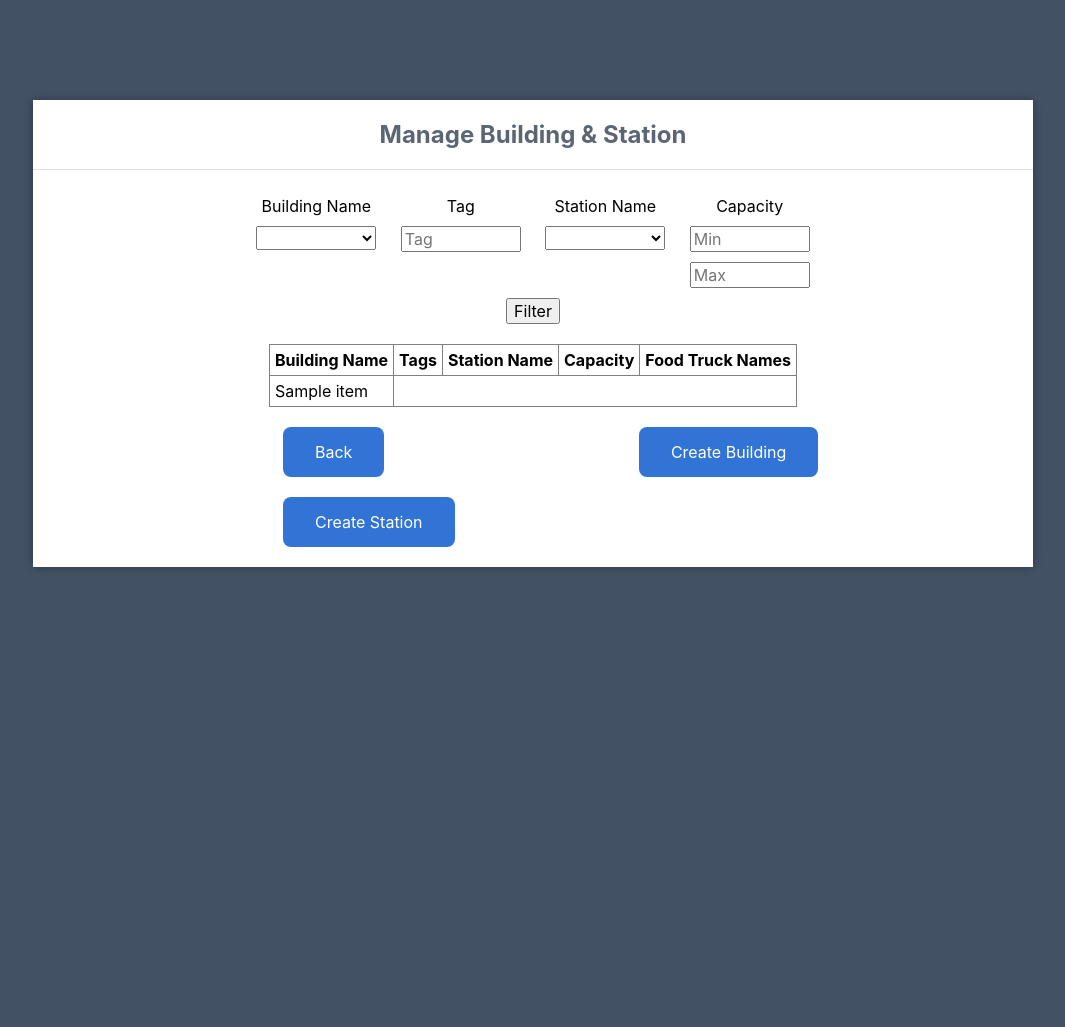
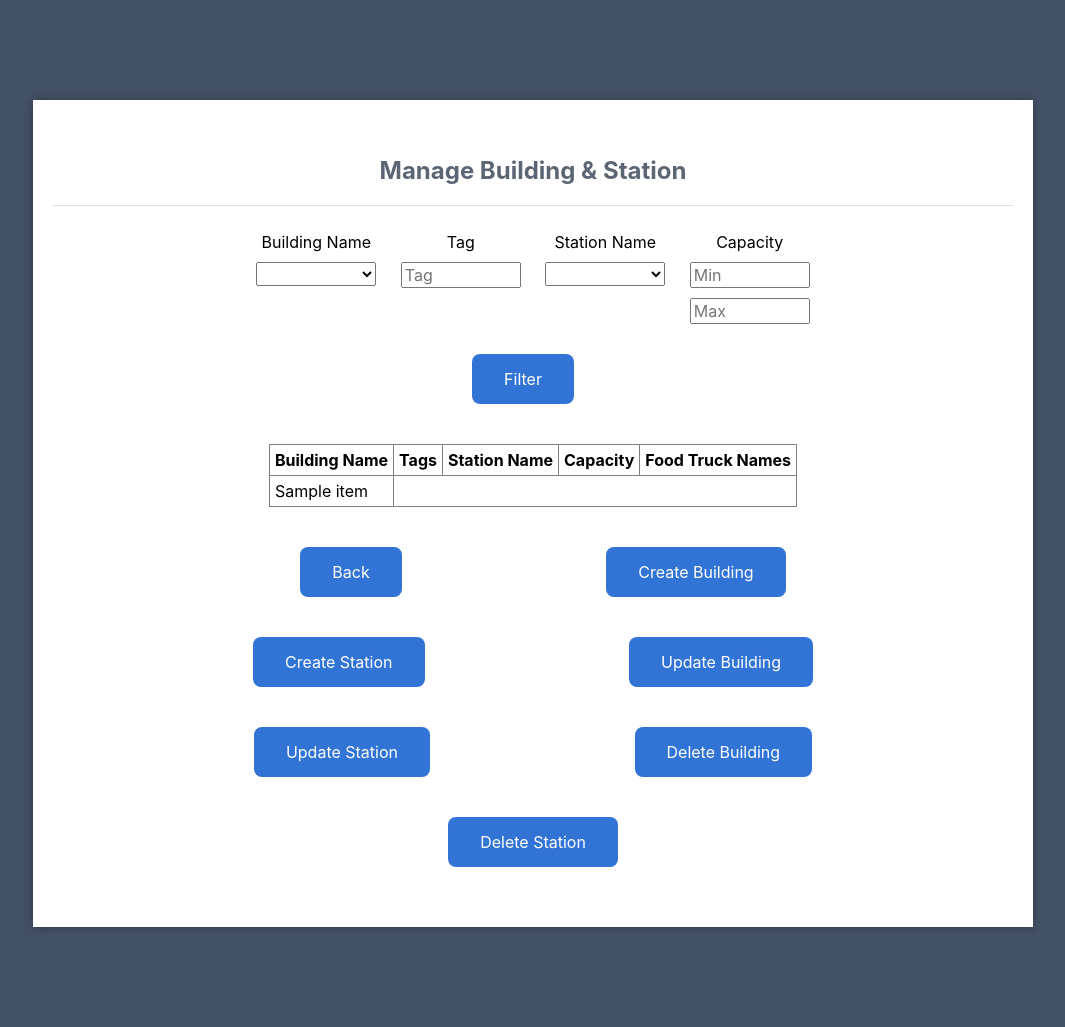
Before and after one commit to jliang1022/Food-Truck-Database, a Flask app: template templates/manage_building_station.html in a window 1280 px wide. Shown: the whole page, without its empty margins (107-1172 px from the left). Before the commit the page ends 568 px from the top, so only its background shows below. Run offline with Flask 2, Linux system fonts and the light colour scheme; the template is opened without the code that fills it: most values are stand-ins (such as "Sample title", 1, 10 or a date in 2020); some libraries are stand-ins or nearby versions.

Commit message:
Finished manage building and stations screen (4). 	- Still have to connect CREATE buttons to screens. 	- Update buttons still need to link to respective screens.

```diff
--- a/app.py
+++ b/app.py
@@ -132,36 +132,68 @@ def home():
 @app.route('/manage_building_station', methods=['GET', 'POST'])
 def manage_building_station():
 	msg = ''
+	# Drop-down menus
 	cursor = db_connection.cursor(MySQLdb.cursors.DictCursor)
 	cursor.execute('SELECT buildingName from building')
 	buildings = cursor.fetchall()
 	cursor.execute('SELECT stationName from station')
 	stations = cursor.fetchall()
+
 	if request.method == 'POST':
-		building_tag = request.form['building_tag']
-		min_capacity = request.form['min_capacity']
-		max_capacity = request.form['max_capacity']
-		if 'building_name' in request.form:
-			building_name = request.form['building_name']
-		else:
-			building_name = ''
-		if 'station_name' in request.form:
-			station_name = request.form['station_name']
-		else:
-			station_name = ''
-		if min_capacity == '':
-			min_capacity = None
-		if max_capacity == '':
-			max_capacity = None
-		cursor.callproc('ad_filter_building_station', (building_name, building_tag, station_name, min_capacity, max_capacity))
-		db_connection.commit()
-		cursor.execute('SELECT * FROM ad_filter_building_station_result')
-		result = cursor.fetchall()
-		print(result, file=sys.stderr)
-		return render_template('manage_building_station.html', msg=msg, result=result, buildings=buildings, stations = stations)
+		# Filters
+		if 'filter' in request.form:
+			building_tag = request.form['building_tag']
+			min_capacity = request.form['min_capacity']
+			max_capacity = request.form['max_capacity']
+			if 'building_name' in request.form:
+				building_name = request.form['building_name']
+			else:
+				building_name = ''
+			if 'station_name' in request.form:
+				station_name = request.form['station_name']
+			else:
+				station_name = ''
+			if min_capacity == '':
+				min_capacity = None
+			if max_capacity == '':
+				max_capacity = None
+			cursor.callproc('ad_filter_building_station', (building_name, building_tag, station_name, min_capacity, max_capacity))
+			db_connection.commit()
+			cursor.execute('SELECT * FROM ad_filter_building_station_result')
+			result = cursor.fetchall()
+			return render_template('manage_building_station.html', msg=msg, result=result, buildings=buildings, stations=stations)
 
+		# Delete buttons
+		if 'building_select' in request.form and 'delete_building' in request.form:
+			building_select = request.form['building_select']
+			cursor.callproc('ad_delete_building', (building_select))
+			db_connection.commit()
+			msg = 'Building deleted!'
+		elif 'building_select' in request.form and 'delete_station' in request.form:
+			building_select = request.form['building_select']
+			cursor.callproc('ad_delete_station', (building_select))
+			db_connection.commit()
+			msg = 'Station deleted!'
+		elif 'delete_building' in request.form or 'delete_station' in request.form:
+			msg = 'Select a building or station to delete.'
 
-	return render_template('manage_building_station.html', msg=msg, buildings=buildings, stations = stations)
+		# Update buttons
+		if 'building_select' in request.form and 'update_building' in request.form:
+			building_select = request.form['building_select']
+			cursor.execute('SELECT description FROM building WHERE buildingName = %s', (building_select))
+			description = cursor.fetchone()
+			cursor.execute('SELECT tag FROM buildingtag WHERE buildingName = %s', (building_select))
+			tag = cursor.fetchone()
+			return redirect(url_for('update_building'))
+		if 'building_select' in request.form and 'update_station' in request.form:
+			building_select = request.form['building_select']
+			cursor.execute('SELECT stationName FROM station WHERE buildingName = %s', (building_select))
+			stationName = cursor.fetchone()
+			cursor.execute('SELECT capacity FROM station WHERE buildingName = %s', (building_select))
+			capacity = cursor.fetchone()
+			return redirect(url_for('update_station'))
+
+	return render_template('manage_building_station.html', msg=msg, buildings=buildings, stations=stations)
 
 if __name__ == '__main__':
 	app.run(debug=True)
--- a/static/style.css
+++ b/static/style.css
@@ -21,6 +21,7 @@ body {
     background-color: #ffffff;
     box-shadow: 0 0 9px 0 rgba(0, 0, 0, 0.3);
     margin: 100px auto;
+    padding: 20px;
 }
 
 .login h1, .register h1, .home h1, .manage_building_station h1 {
@@ -148,7 +149,7 @@ body {
     padding: 10px;
     display: inline-grid;
 }
-a.button {
+a.button, .manage_building_station form input[type="submit"] {
     background-color: #3274d6; /* Green */
     border: none;
     color: white;
@@ -158,6 +159,8 @@ a.button {
     display: inline-block;
     font-size: 16px;
     border-radius: 8px;
-    margin-left: 250px;
+    margin-right: 100px;
+    margin-left: 100px;
     margin-bottom: 20px;
+    margin-top: 20px;
 }
--- a/templates/manage_building_station.html
+++ b/templates/manage_building_station.html
@@ -42,10 +42,10 @@
 						<input type="text" name="max_capacity" placeholder="Max" id="max_capacity">
 					</label>
 				</div>
-				<input type="submit" value="Filter">
-			</form>
+				<br>
+				<input type="submit" name="filter" value="Filter">
 				<div style="text-align: -webkit-center; padding: 20px">
-				<table border="1" cellpadding="5" cellspacing="5" style="border-collapse: collapse; width: auto;">
+					<table border="1" cellpadding="5" cellspacing="5" style="border-collapse: collapse; width: auto; margin: 20px">
 						<tr>
 							<th>Building Name</th>
 							<th>Tags</th>
@@ -56,7 +56,15 @@
 						{% for item in result %}
 						    <tr>
 						    {% for k, v in item.items() %}
+						    	{% if k == 'buildingName' %}
+						    		<td style="word-break: break-word">
+						    			<input type="radio" name ="building_select" id="building_select" value="{{ v }}">
+						    			{{v}}
+						    		</td>
+						    	{% else %}
 						    		<td style="word-break: break-word"> {{v}} </td>
+						    	{% endif %}
+
 						    {% endfor %}
 						    </tr>
 						{% endfor %}
@@ -65,6 +73,13 @@
 				<a href="{{ url_for('home') }}" class="button">Back</a>
 				<a href="{{ url_for('home') }}" class="button">Create Building</a>
 				<a href="{{ url_for('home') }}" class="button">Create Station</a>
+				<input type="submit"  name="update_building" value="Update Building">
+				<input type="submit" name="update_station" value="Update Station">
+				<input type="submit" name="delete_building" value="Delete Building">
+				<input type="submit" name="delete_station" value="Delete Station">
+				<br>
+				<div class="msg" style="padding: 10px">{{ msg }}</div>
+			</form>
 		</div>
 	</body>
 </html>
```
Lines whose indentation alone changed are shown as unchanged.
